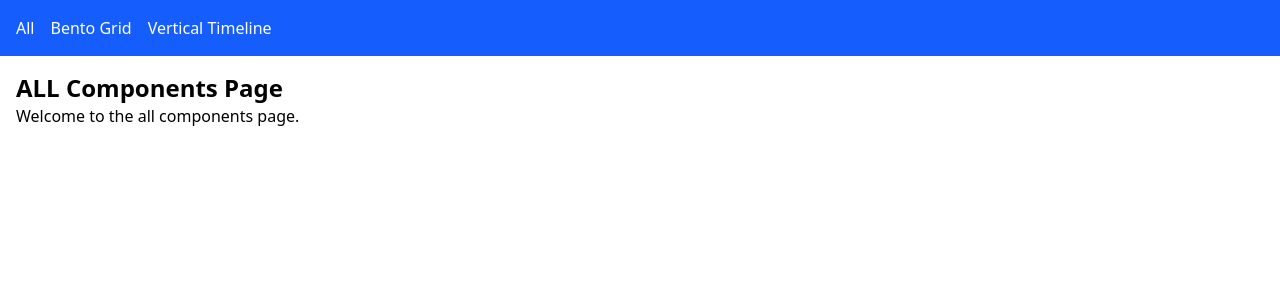
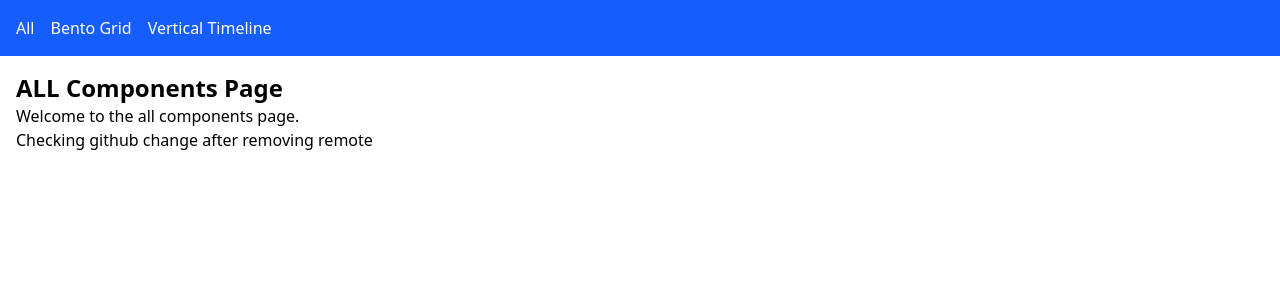
Before and after one commit to riyamehtaatwork/ui, a React app: page / in a window 1280 px wide. Shown: the top 300 px of the page. Built offline with nearby package versions, Linux system fonts and the light colour scheme; the HTML template or start-up script is replaced by a standard one.

Commit message:
Checking github change after removing remote

```diff
--- a/src/pages/AllComponentsPage.jsx
+++ b/src/pages/AllComponentsPage.jsx
@@ -6,6 +6,7 @@ export default function AllComponentsPage() {
       <div className="p-4">
         <h1 className="text-2xl font-bold">ALL Components Page</h1>
         <p>Welcome to the all components page.</p>
+        <p>Checking github change after removing remote</p>
       </div>
     </>
   );
```
